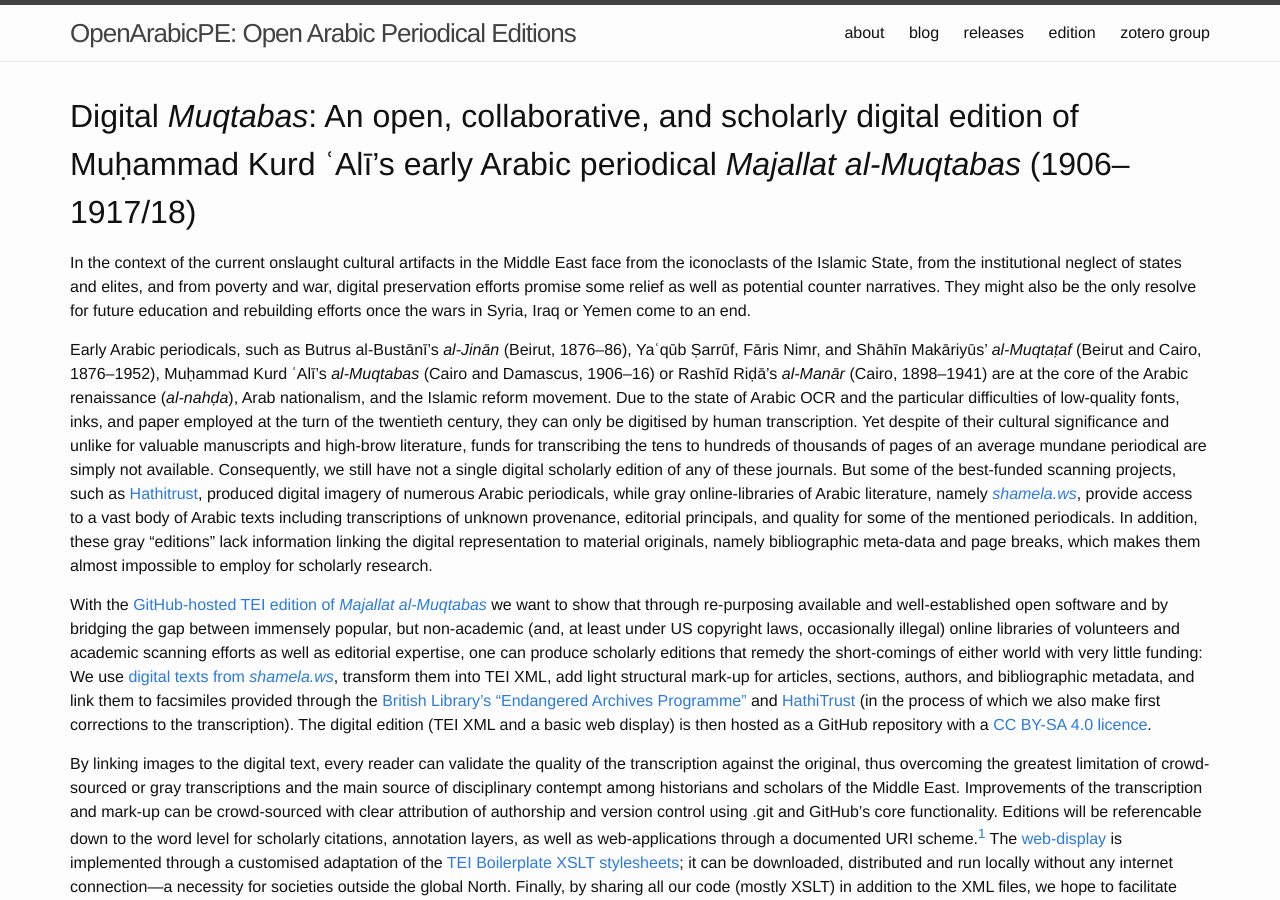
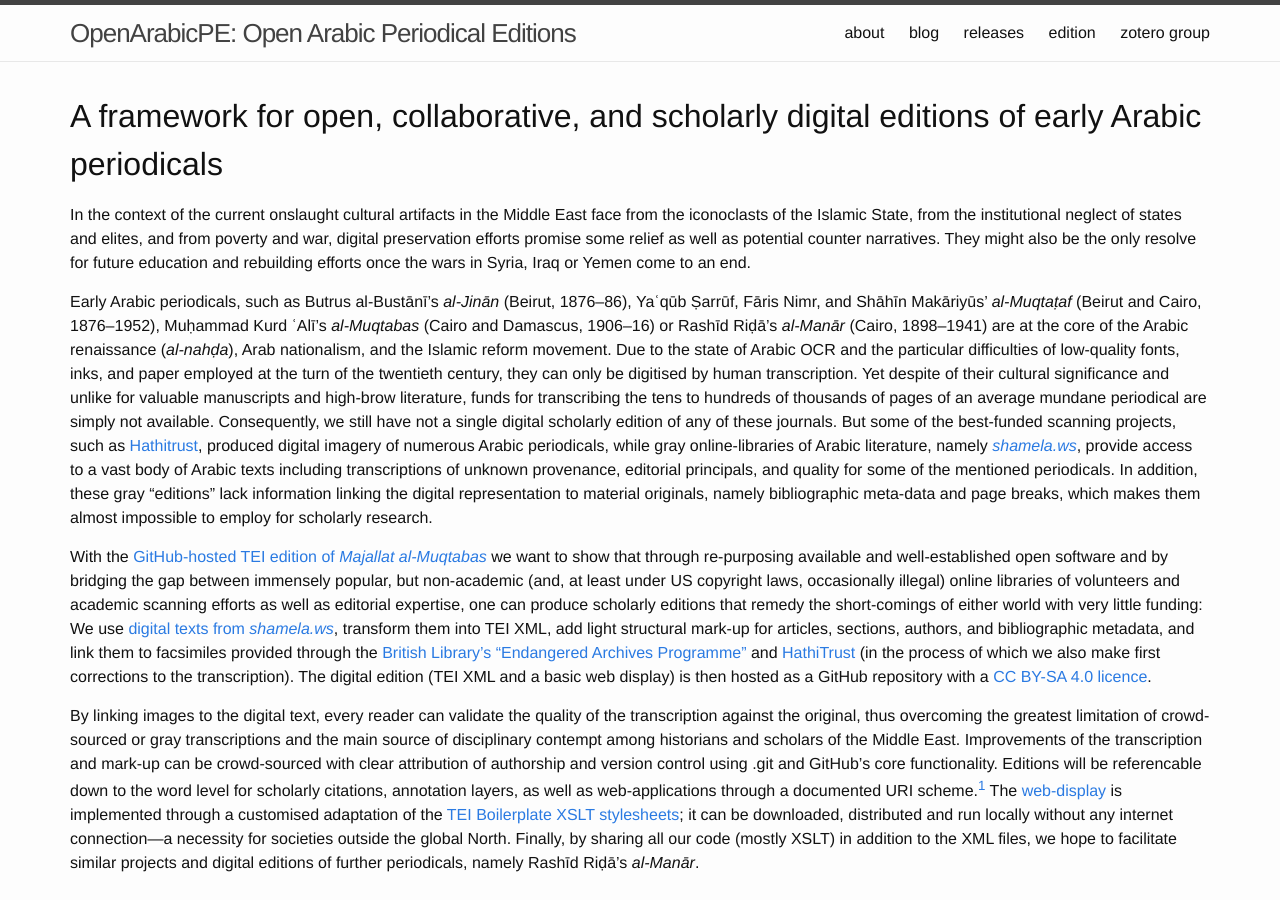
Before and after one commit to OpenArabicPE/openarabicpe.github.io, a Jekyll site: the page built from index.md, in a window 1280 px wide and 900 px high. Built offline with Jekyll 4.4.1, drawn with Linux system fonts in a browser that asks for light colours.

Commit message:
Update index.md

```diff
--- a/index.md
+++ b/index.md
@@ -2,11 +2,11 @@
 layout: default
 title: "about"
 author: Till Grallert
-date: 2016-10-23 23:33:08 +0200
+date: 2018-12-17 16:41:11 +0200
 <!-- permalink: /about/ -->
 ---
 
-# Digital *Muqtabas*: An open, collaborative, and scholarly digital edition of Muḥammad Kurd ʿAlī's early Arabic periodical *Majallat al-Muqtabas* (1906--1917/18)
+# A framework for open, collaborative, and scholarly digital editions of early Arabic periodicals
 
 In the context of the current onslaught cultural artifacts in the Middle East face from the iconoclasts of the Islamic State, from the institutional neglect of states and elites, and from poverty and war, digital preservation efforts promise some relief as well as potential counter narratives. They might also be the only resolve for future education and rebuilding efforts once the wars in Syria, Iraq or Yemen come to an end.
 
```
